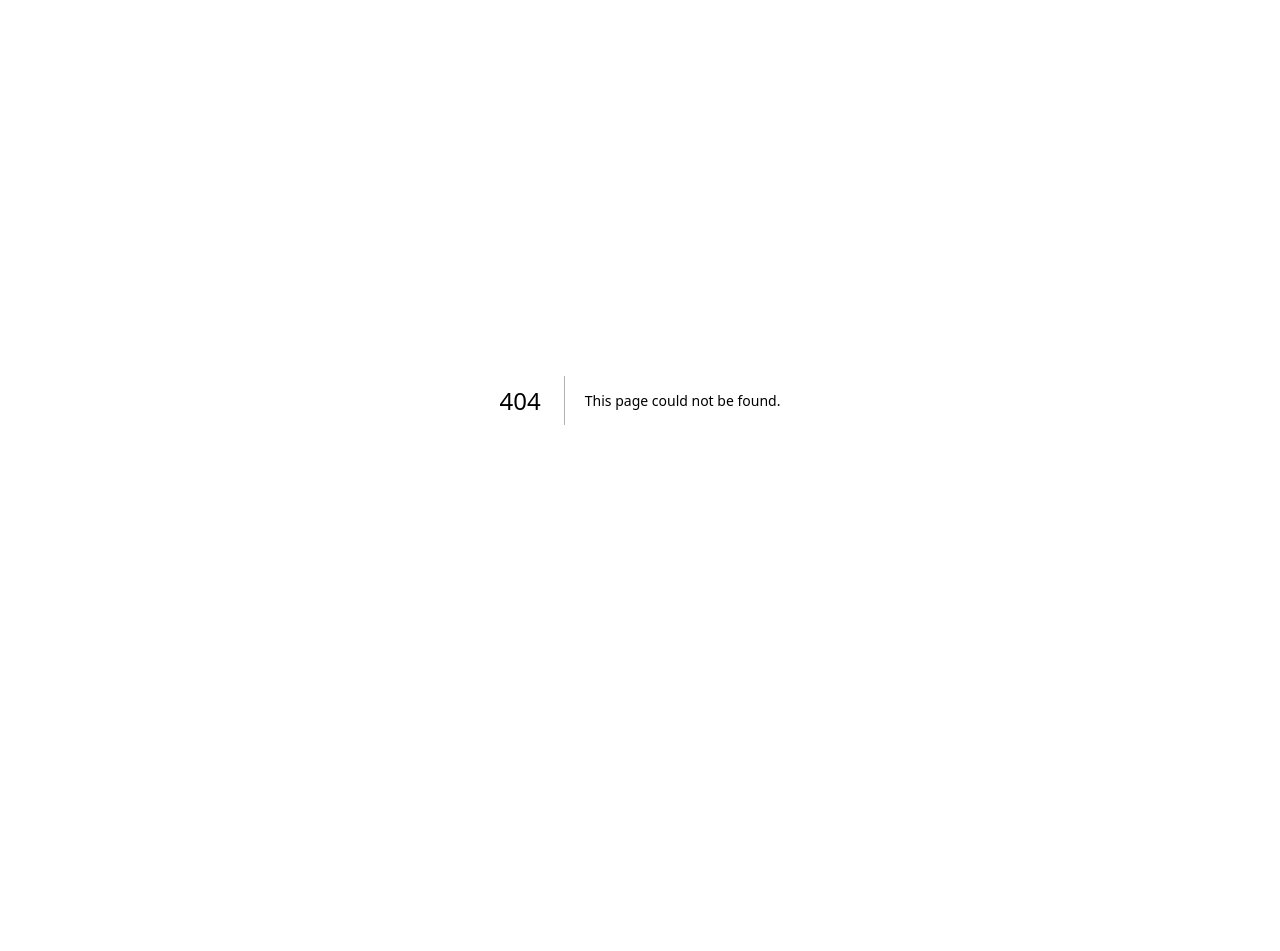
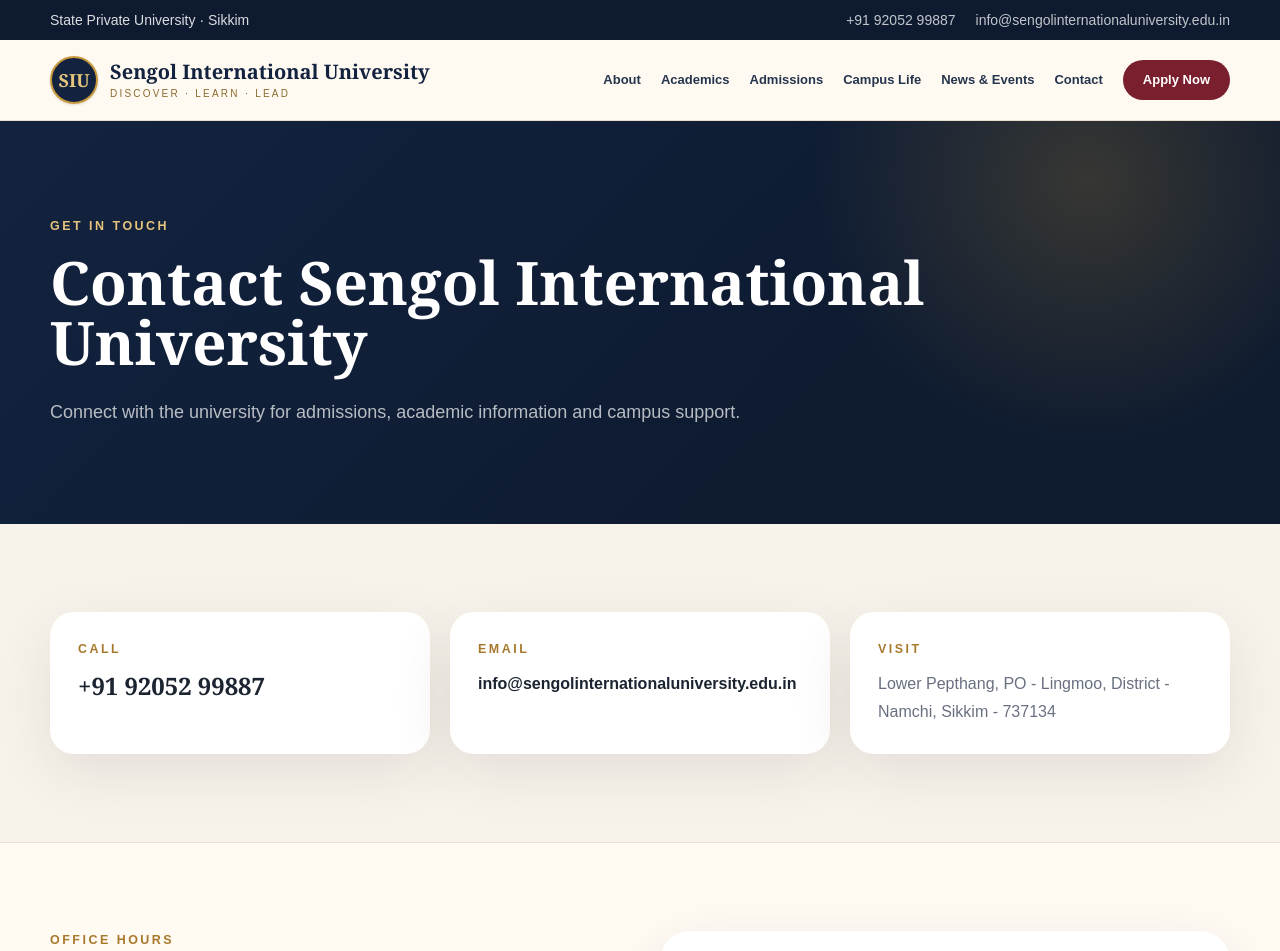
Before and after one commit to sengolprint/Sengol-University-Website, a Next.js app: page /contact in a window 1280 px wide. Before the commit this address had no page. Shown: the top 951 px of the page. Before the commit the page ends 800 px from the top, so only its background shows below. Built offline with nearby package versions, Linux system fonts and the light colour scheme.

Commit message:
Add official contact page

```diff
--- /dev/null
+++ b/app/contact/page.tsx
@@ -0,0 +1,8 @@
+import SiteHeader from "@/components/SiteHeader";
+import SiteFooter from "@/components/SiteFooter";
+
+export default function ContactPage(){return <main><SiteHeader/>
+<section className="page-hero py-24 text-white"><div className="container-shell"><div className="eyebrow !text-[#e5c47d]">Get in Touch</div><h1 className="serif mt-4 text-5xl font-bold md:text-6xl">Contact Sengol International University</h1><p className="mt-6 max-w-3xl text-lg leading-8 text-white/70">Connect with the university for admissions, academic information and campus support.</p></div></section>
+<section className="section-pad"><div className="container-shell grid gap-5 md:grid-cols-3"><div className="rounded-3xl bg-white p-7 soft-shadow"><div className="eyebrow">Call</div><a href="tel:+919205299887" className="serif mt-3 block text-2xl font-bold text-[#13233f]">+91 92052 99887</a></div><div className="rounded-3xl bg-white p-7 soft-shadow"><div className="eyebrow">Email</div><a href="mailto:info@sengolinternationaluniversity.edu.in" className="mt-3 block font-bold leading-7 text-[#13233f]">info@sengolinternationaluniversity.edu.in</a></div><div className="rounded-3xl bg-white p-7 soft-shadow"><div className="eyebrow">Visit</div><p className="mt-3 leading-7 text-[#687080]">Lower Pepthang, PO - Lingmoo, District - Namchi, Sikkim - 737134</p></div></div></section>
+<section className="section-pad border-y border-[#eadfce] bg-[#fffaf2]"><div className="container-shell grid gap-10 lg:grid-cols-2"><div><div className="eyebrow">Office Hours</div><h2 className="section-title">We are here to help.</h2><div className="mt-7 grid gap-3 text-[#687080]"><div className="rounded-2xl bg-white p-5">Monday - Friday: 9:00 AM - 6:00 PM</div><div className="rounded-2xl bg-white p-5">Saturday: 9:00 AM - 2:00 PM</div><div className="rounded-2xl bg-white p-5">WhatsApp: +91 92052 99887</div></div></div><form className="grid gap-4 rounded-[30px] bg-white p-7 soft-shadow"><input className="form-control" placeholder="Your Name"/><input className="form-control" type="email" placeholder="Email Address"/><input className="form-control" placeholder="Phone Number"/><textarea className="form-control min-h-36" placeholder="How can we help?"/><button type="button" className="btn-maroon">Send Message</button></form></div></section>
+<SiteFooter/></main>}
```
